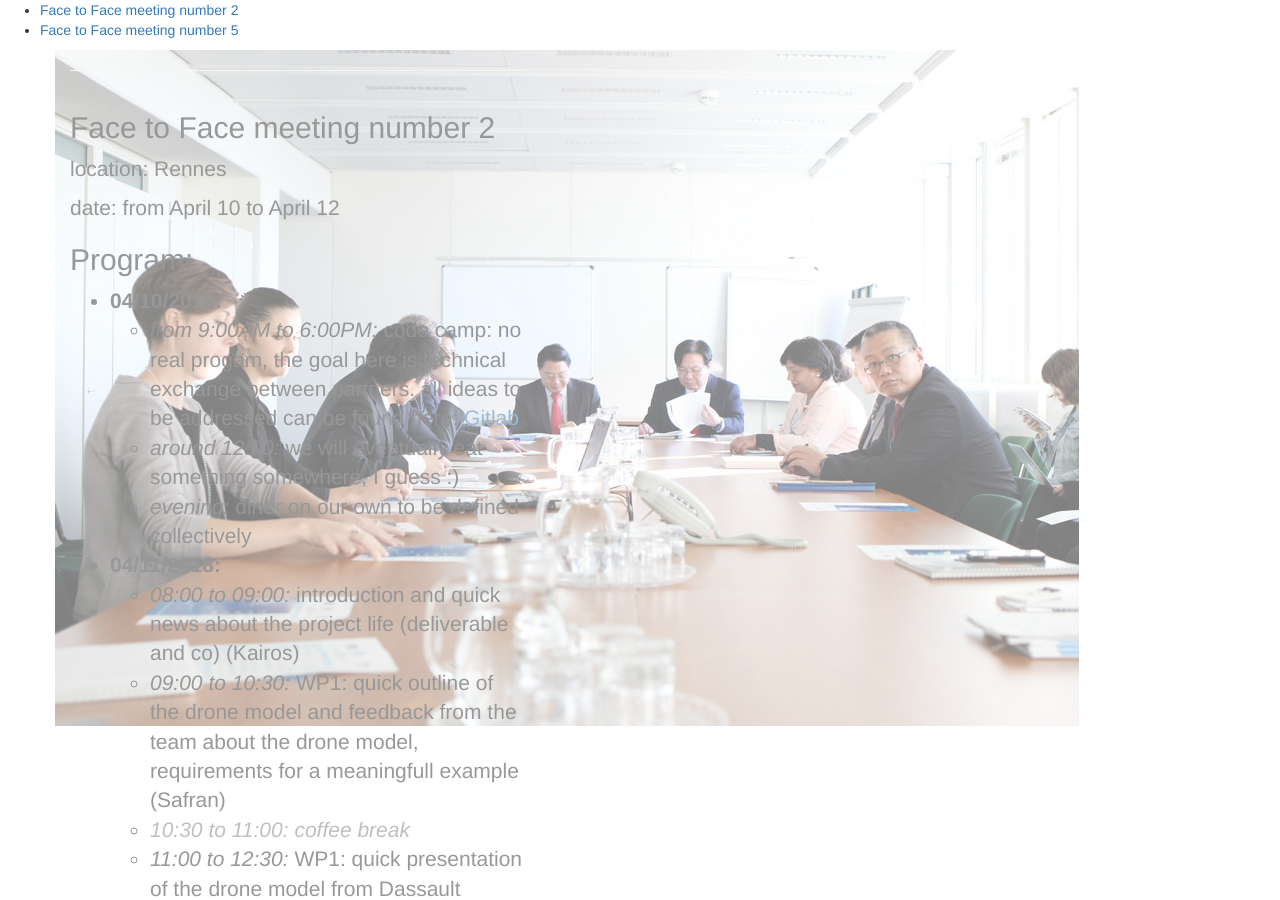
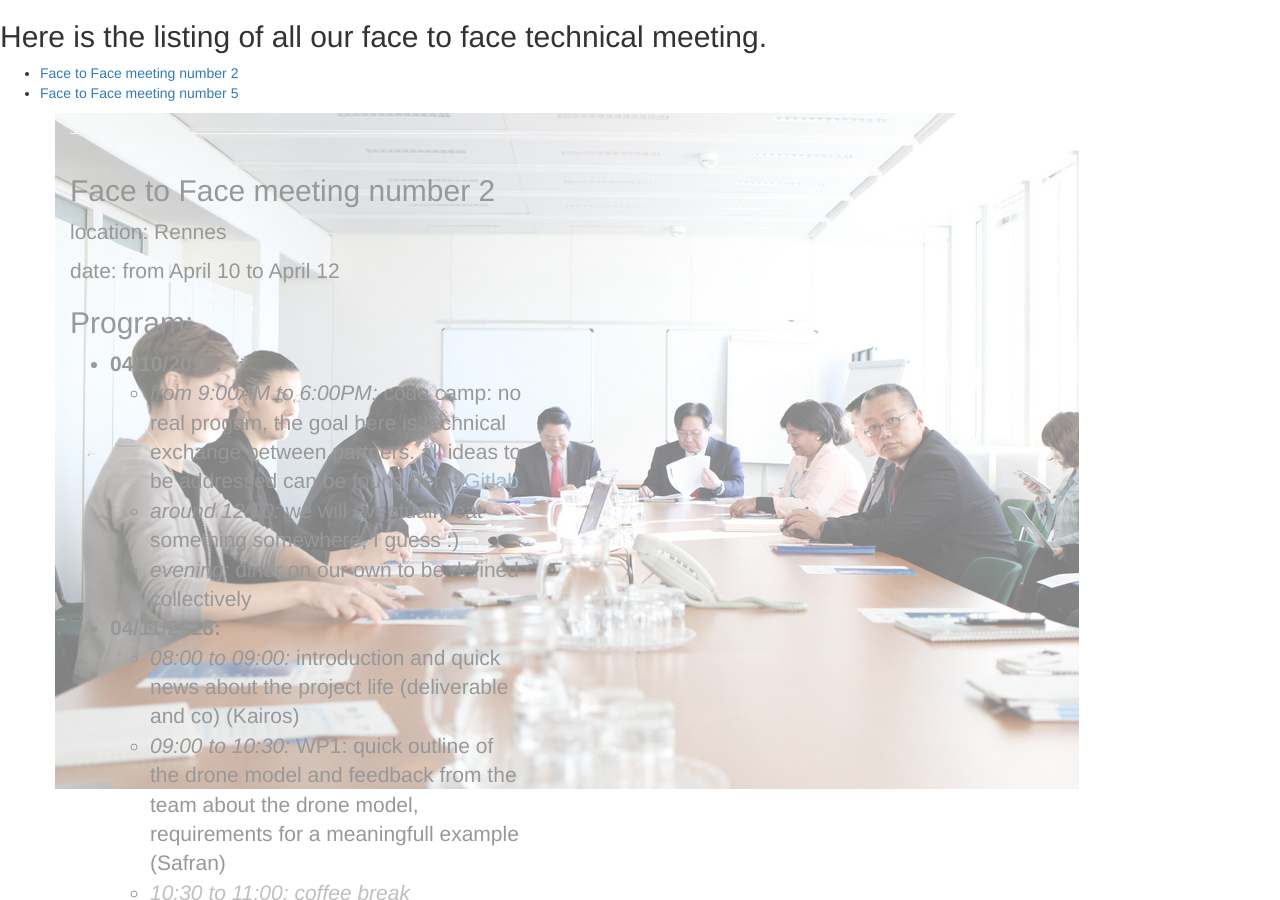
Before and after one commit to gemoc/glose, a Jekyll site: the page built from technicalMeeting.md, in a window 1280 px wide and 900 px high. Built offline with Jekyll 4.4.1, drawn with Linux system fonts in a browser that asks for light colours; nearby versions of some CDN libraries; library files that are not in the unit come from our copies.

Commit message:
add text

```diff
--- a/_includes/tmagenda.html
+++ b/_includes/tmagenda.html
@@ -1,5 +1,7 @@
 <section id="technicalMeetings">
 <!-- Page Content -->
+
+<h2>Here is the listing of all our face to face technical meeting.</h2>
  <ul>
 {% for tm in site.tm %}
     <li> <a href="./#{{tm.title}}"> {{ tm.title }}</a> </li>
```
